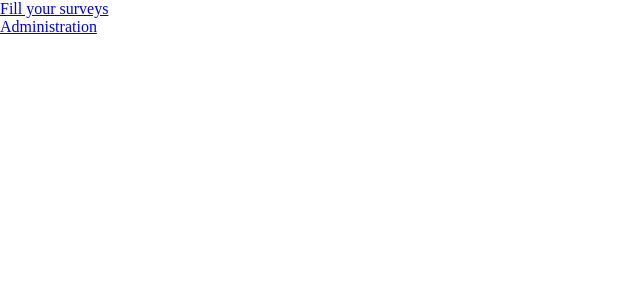
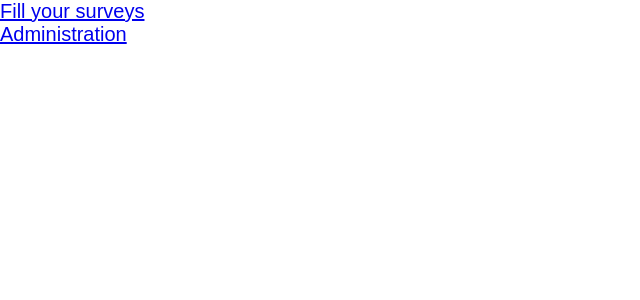
Before and after one commit to krzysztofmeler/take-web-app, a React app: page / in a window 1280 px wide. Shown: the top 300 px of the page, without its empty margins (0-640 px from the left). Built offline with nearby package versions, Linux system fonts and the light colour scheme.

Commit message:
added: temporary font settings

```diff
--- a/src/styles/main.sass
+++ b/src/styles/main.sass
@@ -0,0 +1,3 @@
+*
+  font-size: 20px
+  font-family: Cantarell, sans-serif
```
